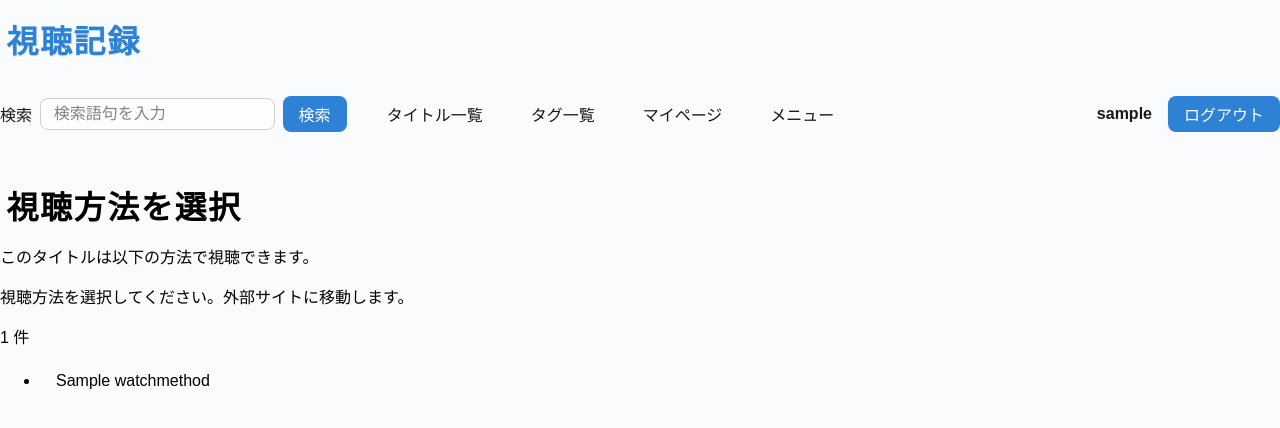
After one commit to ryo08271154/watchlist, a Django app: page /title/00000000-0000-0000-0000-000000000001/watch_method in a window 1280 px wide. The commit adds this page. Shown: the top 428 px of the page. Run offline with Django 5.2, Linux system fonts and the light colour scheme; a user stored in the database is signed in; tables that the repository leaves empty hold one stand-in row (values such as "Sample post").

Commit message:
視聴方法リスト機能を追加し、タイトル詳細にリンクを追加

```diff
--- a/records/urls.py
+++ b/records/urls.py
@@ -9,6 +9,8 @@ urlpatterns = [
          name="title_review_list"),
     path("title/<uuid:pk>/review/new",
          views.ReviewCreateView.as_view(), name="title_review_create"),
+    path("title/<uuid:pk>/watch_method",
+         views.WatchMethodListView.as_view(), name="watch_method"),
     path("review/<uuid:pk>/edit", views.ReviewEditView.as_view(), name="review_edit"),
     path("episode/<uuid:pk>/review",
          views.EpisodeReviewListView.as_view(), name="episode_review_list"),
--- a/records/views.py
+++ b/records/views.py
@@ -9,7 +9,7 @@ from .forms import ReviewForm, EpisodeReviewForm, MyListForm, ReviewFileImportFo
 from titles.models import Title, Genre, SubGenre, Tag, Episode
 from titles.views import BaseExportView, add_tags
 from titles.utils.file_helpers import read_csv_file
-from django.db.models import Q, Sum
+from django.db.models import Q, Sum, Exists, OuterRef
 from django.utils import timezone
 from .utils.topic import watched_date_month_topic, watched_date_year_topic, tag_topic, air_date_month_topic, air_date_year_topic, my_list_topic, today_episode_topic, recommended_topic
 from .utils.extractor import TitleExtractor, EpisodeExtractor
@@ -25,6 +25,8 @@ import matplotlib.pyplot as plt
 import matplotlib.ticker as ticker
 import base64
 import dateutil.relativedelta as relativedelta
+
+from urllib.parse import quote
 
 
 def create_graph(x=[], y=[], x_label="", y_label="", title="", figsize=(8, 6), locator=ticker.MultipleLocator(1)):
@@ -849,3 +851,25 @@ class AddFromShareView(LoginRequiredMixin, TemplateView, TitleExtractor, Episode
             context["title"] = matched_data["title"]
             context["episode"] = matched_data["episode"]
         return context
+
+
+class WatchMethodListView(LoginRequiredMixin, DetailView):
+    model = Title
+    template_name = "records/watch_method_list.html"
+    context_object_name = "title"
+
+    def get_context_data(self, **kwargs):
+        context = super().get_context_data(**kwargs)
+        encoded = quote(self.object.title)
+        used_methods = WatchMethod.objects.filter(
+            Exists(WatchRecord.objects.filter(
+                title=self.object, watch_method=OuterRef("pk")))
+        )
+
+        watch_methods = []
+        for wm in used_methods:
+            if wm.search_url:
+                url = wm.search_url.replace("{query}", encoded)
+                watch_methods.append({"name": wm.name, "url": url})
+        context["watch_methods"] = watch_methods
+        return context
--- a/templates/base.html
+++ b/templates/base.html
@@ -20,13 +20,11 @@
                 background-color: #fafbfc;
                 margin: 0;
                 padding: 0;
-                padding-top: 200px;
             }
 
             header {
                 min-height: 150px;
-                max-height: 200px;
-                position: fixed;
+                position: sticky;
                 top: 0;
                 left: 0;
                 right: 0;
@@ -575,6 +573,7 @@
     </head>
 
     <body>
+        {% if not request.GET.topbar %}
             <header>
                 <h1><a href="{% url 'records:index' %}">視聴記録</a></h1>
                 {% if messages %}
@@ -618,7 +617,9 @@
                     <button id="closeMenu">閉じる</button>
                 </dialog>
             </header>
-        {% block content %}{% endblock %}
+        {% endif %}
+        {% block content %}
+        {% endblock %}
         <script>
             const openMenu = document.getElementById("openMenu");
             const menu = document.getElementById("menu");
--- /dev/null
+++ b/templates/records/watch_method_list.html
@@ -0,0 +1,17 @@
+{% extends 'base.html' %}
+{% block title %}{{ title.title }} 視聴方法{% endblock %}
+{% block content %}
+    <h1>視聴方法を選択</h1>
+    <p>このタイトルは以下の方法で視聴できます。</p>
+    <p>視聴方法を選択してください。外部サイトに移動します。</p>
+    <p>{{ watch_methods|length }} 件</p>
+    <ul id="wm-list">
+        {% for wm in watch_methods %}
+            <li id="{{ wm.name }}" class="wm-item" data-name="{{ wm.name }}" data-url="{{ wm.url }}">
+                <a class="wm-link" href="{{ wm.url }}" target="_blank" rel="noopener noreferrer" title="{{ wm.url }}">{{ wm.name }}</a>
+            </li>
+            {% empty %}
+            <li><p>視聴方法が登録されていません。</p></li>
+        {% endfor %}
+    </ul>
+{% endblock %}
--- a/templates/titles/title_detail.html
+++ b/templates/titles/title_detail.html
@@ -29,6 +29,7 @@
             <a href="{% url 'records:add_mylist' title.id %}">マイリストに追加</a>
         </li>
         <li><a href="{% url 'records:title_review_list' title.id %}">レビュー</a></li>
+        <li><a href="{% url 'records:watch_method' title.id %}">視聴する</a></li>
     </ul>
 
     <div class="title-section" id="episodes">
```
Lines whose indentation alone changed are shown as unchanged.
